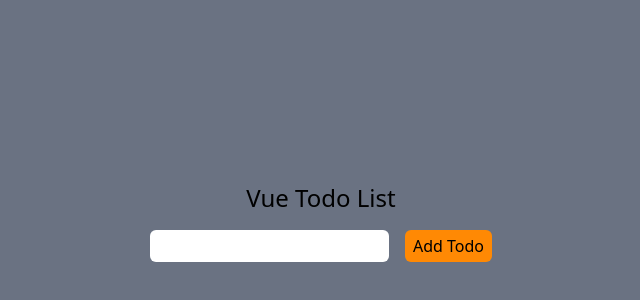
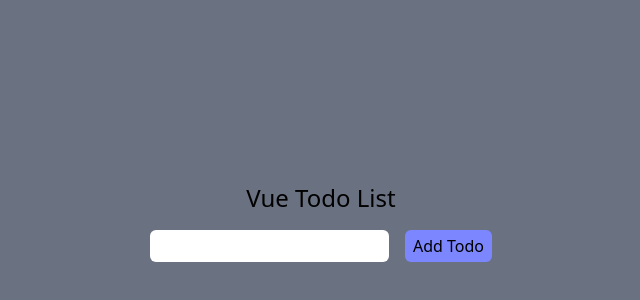
Before and after one commit to mrdsx/todo-list-projects, a Vue app in the folder vue-todo-list/: page / in a window 1280 px wide. Shown: the part 58-358 px from the top of the page, without its empty margins (319-959 px from the left). Built offline with nearby package versions, Linux system fonts and the light colour scheme.

Commit message:
edit add todo button styles

```diff
--- a/vue-todo-list/src/App.vue
+++ b/vue-todo-list/src/App.vue
@@ -9,7 +9,7 @@ import TodoList from "./components/TodoList.vue";
       <form class="my-4 flex justify-center gap-4">
         <input class="bg-white p-1" type="text" />
         <button
-          class="bg-orange-400 px-2 hover:bg-orange-500"
+          class="bg-indigo-400 px-2 hover:bg-indigo-500"
           v-on:click="(e) => e.preventDefault()"
         >
           Add Todo
```
